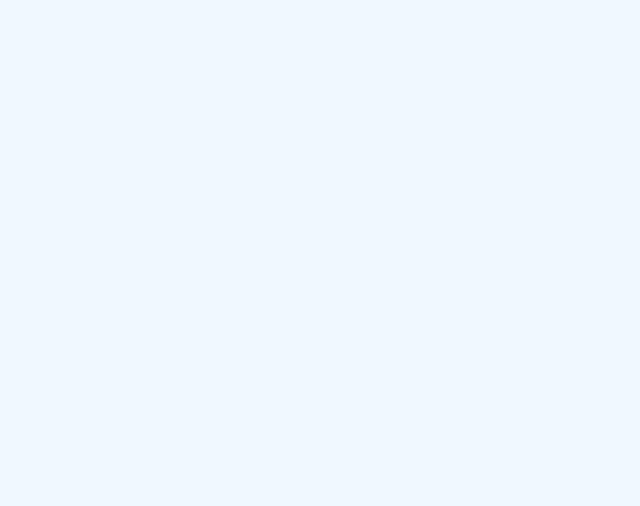
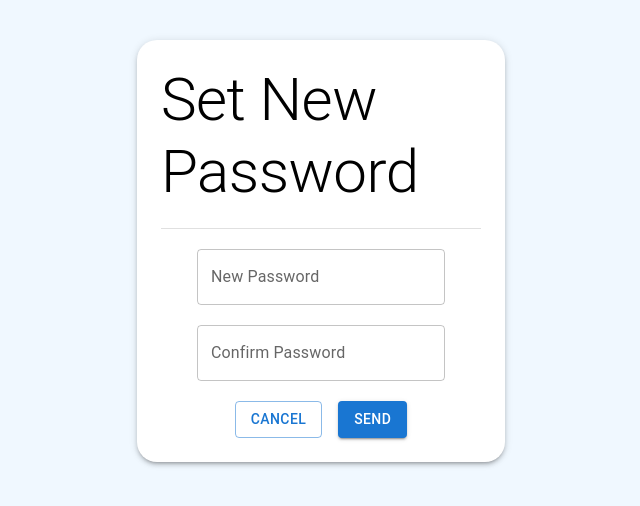
Before and after one commit to ikbalrazu/RealChatApp, a React (Create React App) app: page /resetpassword/1/1 in a window 1280 px wide. Before the commit this address had no page. Shown: the top 506 px of the page, without its empty margins (319-959 px from the left). Built offline with nearby package versions, Linux system fonts and the light colour scheme.

Commit message:
forgotpassword worked

```diff
--- a/src/App.js
+++ b/src/App.js
@@ -5,6 +5,7 @@ import Register from './page/Register';
 import ForgotPassword from './page/ForgotPassword';
 import {Route,Routes} from 'react-router-dom';
 import RegisterSucccess from './components/RegisterSuccess';
+import ResetPassword from './page/ResetPassword';
 
 function App() {
   return (
@@ -15,6 +16,7 @@ function App() {
         <Route path="/registersuccess" element={<RegisterSucccess/>}/>
         <Route path="/chat" element={<Chat/>}/>
         <Route path="/forgotpassword" element={<ForgotPassword/>}/>
+        <Route path="/resetpassword/:id/:token" element={<ResetPassword/>}/>
 
       </Routes>
     </div>
--- a/src/index.js
+++ b/src/index.js
@@ -5,8 +5,8 @@ import App from './App';
 import {BrowserRouter} from 'react-router-dom';
 import axios from 'axios';
 
-//axios.defaults.baseURL = "http://localhost:5000";
-axios.defaults.baseURL = "https://realchatapp-api.onrender.com";
+axios.defaults.baseURL = "http://localhost:5000";
+//axios.defaults.baseURL = "https://realchatapp-api.onrender.com";
 
 //export const frontendurl = "http://localhost:3000";
 //export const frontendurl = "https://investmentportal.netlify.app";
--- a/src/page/ForgotPassword.jsx
+++ b/src/page/ForgotPassword.jsx
@@ -1,9 +1,34 @@
-import React from "react";
+import React,{useState} from "react";
 import { Box,Button,Divider,TextField, Typography } from '@mui/material';
 import { Stack } from "@mui/system";
 import { Link } from "react-router-dom";
+import axios from "axios";
+import Alert from '@mui/material/Alert';
+import LinearProgress from '@mui/material/LinearProgress';
 
 const ForgotPassword = () => {
+    const [email,setEmail] = useState();
+    const [alert,setAlert] = useState(false);
+    const [alertContent, setAlertContent] = useState('');
+    const [loader,setLoader] = useState(false);
+
+    const SendResetPasswordLink = async() =>{
+        if(!email){
+            setAlertContent("Please enter email!");
+            setAlert(true);
+        }else{
+            const data = await axios.get(`/user/resetpasswordlink/${email}`);
+            console.log(data);
+            if(data?.data?.message === "send email successfully"){
+                setAlertContent("Send email successfully!");
+                setAlert(true);
+            }else{
+                setAlertContent("Not found any account with this email.");
+                setAlert(true);
+            }
+        }
+
+    }
 
     return(
         <div>
@@ -29,16 +54,18 @@ const ForgotPassword = () => {
 
         <Typography variant="h2">Forgot Password?</Typography>
 
+        {alert ? <Alert severity='error'>{alertContent}</Alert> : <></> }
+
         <Divider sx={{width:"100%"}} variant="light"/>
 
         <Typography>
         Please enter your email address and we will send you a password reset link shortly.
         </Typography>
 
-        <TextField type={'email'} id="outlined-basic" label="Email" variant="outlined"/>
+        <TextField type={'email'} onChange={(e) => setEmail(e.target.value.toLowerCase())} id="outlined-basic" label="Email" variant="outlined"/>
         <Stack direction="row" spacing={2}>
         <Link to="/" style={{textDecoration:"none"}}><Button variant="outlined">Cancel</Button></Link>
-        <Button variant='contained'>Send</Button>
+        <Button variant='contained' onClick={SendResetPasswordLink}>Send</Button>
         </Stack>
         </Box>
         </div>
--- /dev/null
+++ b/src/page/ResetPassword.js
@@ -0,0 +1,56 @@
+import React from "react";
+import { useParams } from "react-router-dom";
+import { Box,Button,Divider,TextField, Typography } from '@mui/material';
+import { Stack } from "@mui/system";
+import { Link } from "react-router-dom";
+
+const ResetPassword = () => {
+
+    const {id, token} = useParams();
+
+    const SetNewPassword = () => {
+        console.log(id, token);
+    }
+
+    return(
+        <div>
+        <Box
+        bgcolor={"white"}
+        component="form"
+        maxWidth={320}
+        maxHeight={1000}
+        sx={{
+        display:"flex",flexDirection:"column",
+        // ":hover":{boxShadow: "10px 10px 10px #ccc"}
+        }}
+        justifyContent={"center"}
+        alignItems="center"
+        margin="auto"
+        marginTop={5}
+        padding={3}
+        borderRadius={5}
+        gap={2.5}
+        boxShadow={3}
+        sm={2}
+        >
+
+        <Typography variant="h2">Set New Password</Typography>
+
+        <Divider sx={{width:"100%"}} variant="light"/>
+
+        {/* <Typography>
+        Please enter your email address and we will send you a password reset link shortly.
+        </Typography> */}
+
+        <TextField type={'password'} id="outlined-basic" label="New Password" variant="outlined"/>
+        <TextField type={'password'} id="outlined-basic" label="Confirm Password" variant="outlined"/>
+        <Stack direction="row" spacing={2}>
+        <Link to="/" style={{textDecoration:"none"}}><Button variant="outlined">Cancel</Button></Link>
+        <Button variant='contained' onClick={SetNewPassword}>Send</Button>
+        </Stack>
+        </Box>
+        </div>
+    )
+}
+
+export default ResetPassword;
```
